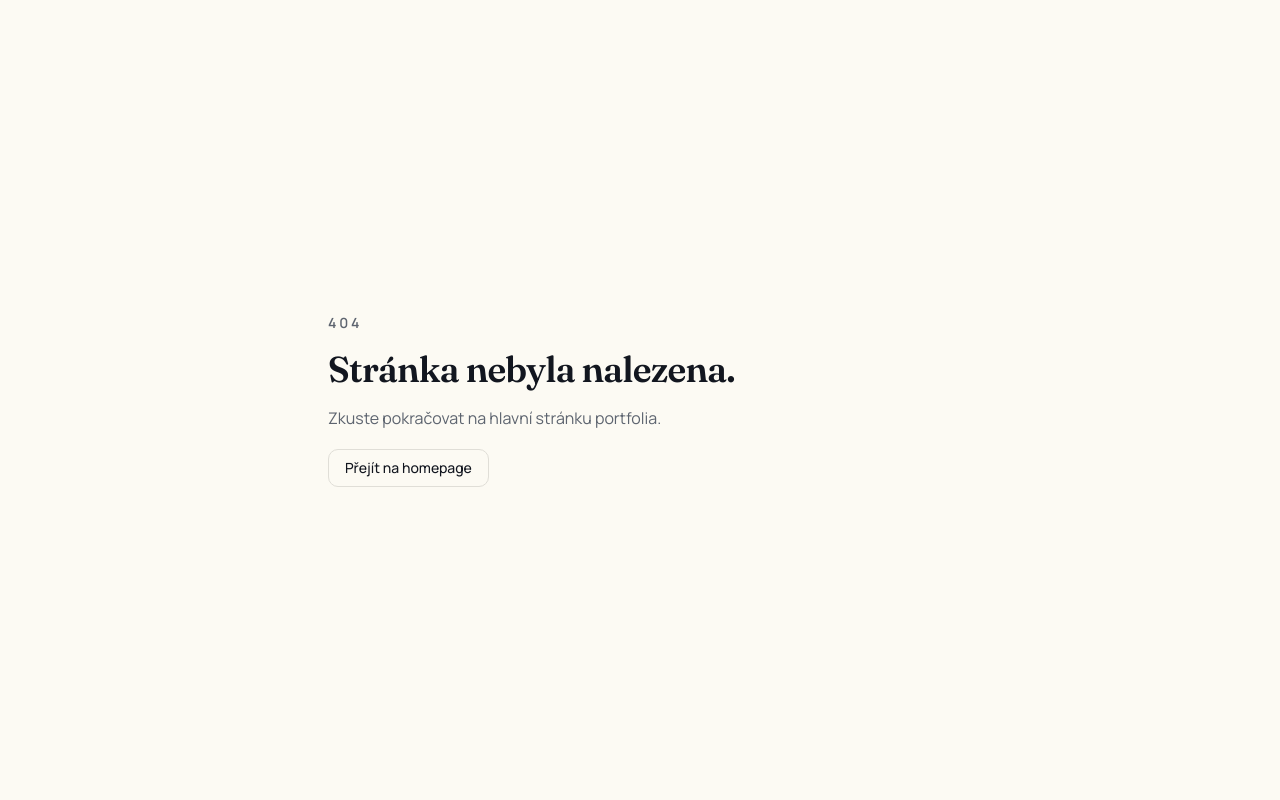
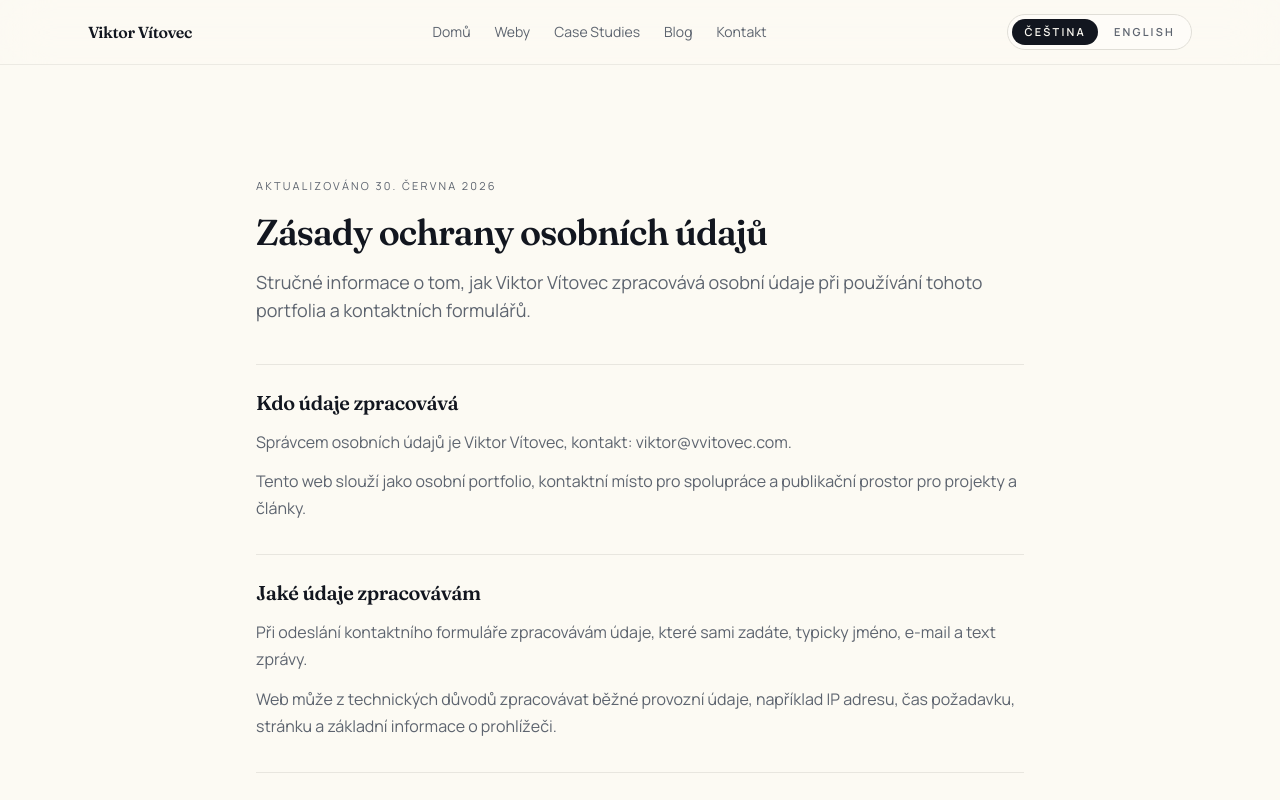
Before and after one commit to vvitovec/portfolio, a Next.js app: page /cs/privacy in a window 1280 px wide. Before the commit this address had no page. Shown: the top 800 px of the page. Built offline with nearby package versions, Linux system fonts and the light colour scheme.

Commit message:
privacy tiny detour

```diff
--- /dev/null
+++ b/src/app/[locale]/privacy/page.tsx
@@ -0,0 +1,196 @@
+import type { Metadata } from "next";
+
+import Container from "@/components/layout/Container";
+import JsonLd from "@/components/seo/JsonLd";
+import { routing, type Locale } from "@/i18n/routing";
+import { buildPageMetadata, SITE_NAME } from "@/lib/seo";
+import {
+  createBreadcrumbSchema,
+  createWebPageSchema,
+} from "@/lib/structured-data";
+
+type PageProps = {
+  params: Promise<{ locale: string }>;
+};
+
+type PrivacyContent = {
+  title: string;
+  description: string;
+  updated: string;
+  sections: Array<{
+    title: string;
+    body: string[];
+  }>;
+};
+
+const privacyByLocale: Record<Locale, PrivacyContent> = {
+  cs: {
+    title: "Zásady ochrany osobních údajů",
+    description:
+      "Stručné informace o tom, jak Viktor Vítovec zpracovává osobní údaje při používání tohoto portfolia a kontaktních formulářů.",
+    updated: "Aktualizováno 30. června 2026",
+    sections: [
+      {
+        title: "Kdo údaje zpracovává",
+        body: [
+          "Správcem osobních údajů je Viktor Vítovec, kontakt: viktor@vvitovec.com.",
+          "Tento web slouží jako osobní portfolio, kontaktní místo pro spolupráce a publikační prostor pro projekty a články.",
+        ],
+      },
+      {
+        title: "Jaké údaje zpracovávám",
+        body: [
+          "Při odeslání kontaktního formuláře zpracovávám údaje, které sami zadáte, typicky jméno, e-mail a text zprávy.",
+          "Web může z technických důvodů zpracovávat běžné provozní údaje, například IP adresu, čas požadavku, stránku a základní informace o prohlížeči.",
+        ],
+      },
+      {
+        title: "Proč údaje používám",
+        body: [
+          "Údaje používám k odpovědi na zprávy, domluvě spolupráce, ochraně webu před zneužitím a k zajištění běžného provozu webu.",
+          "Neprodávám osobní údaje třetím stranám a nepoužívám je pro nevyžádaný marketing.",
+        ],
+      },
+      {
+        title: "Služby třetích stran",
+        body: [
+          "Web je provozován přes hostingové a infrastrukturní služby, které mohou zpracovávat provozní data nezbytná pro doručení webu a zabezpečení.",
+          "Odkazy na externí služby, například GitHub, Instagram nebo LinkedIn, se řídí zásadami těchto služeb.",
+        ],
+      },
+      {
+        title: "Doba uchování a práva",
+        body: [
+          "Zprávy a související údaje uchovávám po dobu potřebnou k vyřízení komunikace a navazující spolupráce, případně po dobu vyžadovanou právními povinnostmi.",
+          "Můžete požádat o přístup, opravu nebo smazání svých údajů na e-mailu viktor@vvitovec.com.",
+        ],
+      },
+    ],
+  },
+  en: {
+    title: "Privacy Policy",
+    description:
+      "A concise overview of how Viktor Vítovec processes personal data when you use this portfolio and contact forms.",
+    updated: "Updated June 30, 2026",
+    sections: [
+      {
+        title: "Who processes the data",
+        body: [
+          "The data controller is Viktor Vítovec, contact: viktor@vvitovec.com.",
+          "This website is a personal portfolio, a contact point for collaboration, and a publishing space for projects and articles.",
+        ],
+      },
+      {
+        title: "What data I process",
+        body: [
+          "When you submit a contact form, I process the information you provide, typically your name, email address, and message.",
+          "For technical reasons, the website may process standard operational data such as IP address, request time, page URL, and basic browser information.",
+        ],
+      },
+      {
+        title: "Why I use the data",
+        body: [
+          "I use the data to respond to messages, discuss collaboration, protect the website from abuse, and keep the website operating normally.",
+          "I do not sell personal data to third parties and I do not use it for unsolicited marketing.",
+        ],
+      },
+      {
+        title: "Third-party services",
+        body: [
+          "The website runs on hosting and infrastructure services that may process operational data needed to deliver and secure the website.",
+          "External links, such as GitHub, Instagram, or LinkedIn, are governed by the policies of those services.",
+        ],
+      },
+      {
+        title: "Retention and rights",
+        body: [
+          "I keep messages and related data for as long as needed to handle communication and related collaboration, or for the period required by legal obligations.",
+          "You can request access, correction, or deletion of your data by emailing viktor@vvitovec.com.",
+        ],
+      },
+    ],
+  },
+};
+
+function getLocale(rawLocale: string): Locale {
+  return routing.locales.includes(rawLocale as Locale)
+    ? (rawLocale as Locale)
+    : routing.defaultLocale;
+}
+
+export async function generateMetadata({
+  params,
+}: PageProps): Promise<Metadata> {
+  const { locale: rawLocale } = await params;
+  const locale = getLocale(rawLocale);
+  const content = privacyByLocale[locale];
+
+  return buildPageMetadata({
+    locale,
+    pathname: "/privacy",
+    title: `${content.title} | ${SITE_NAME}`,
+    description: content.description,
+  });
+}
+
+export default async function PrivacyPage({ params }: PageProps) {
+  const { locale: rawLocale } = await params;
+  const locale = getLocale(rawLocale);
+  const content = privacyByLocale[locale];
+  const homeLabel = locale === "cs" ? "Domů" : "Home";
+
+  return (
+    <>
+      <JsonLd
+        id={`privacy-structured-data-${locale}`}
+        data={[
+          createWebPageSchema({
+            locale,
+            pathname: "/privacy",
+            title: content.title,
+            description: content.description,
+            includePerson: true,
+          }),
+          createBreadcrumbSchema(locale, [
+            { name: homeLabel, pathname: "/" },
+            { name: content.title, pathname: "/privacy" },
+          ]),
+        ]}
+      />
+      <section className="py-20 sm:py-28">
+        <Container>
+          <article className="mx-auto max-w-3xl space-y-10">
+            <header className="space-y-4">
+              <p className="text-[11px] uppercase tracking-[0.2em] text-muted-foreground">
+                {content.updated}
+              </p>
+              <h1 className="font-display text-3xl font-semibold tracking-tight text-foreground sm:text-4xl">
+                {content.title}
+              </h1>
+              <p className="text-base leading-7 text-muted-foreground sm:text-lg">
+                {content.description}
+              </p>
+            </header>
+            <div className="space-y-8">
+              {content.sections.map((section) => (
+                <section
+                  key={section.title}
+                  className="border-t border-border/70 pt-6"
+                >
+                  <h2 className="font-display text-xl font-semibold text-foreground">
+                    {section.title}
+                  </h2>
+                  <div className="mt-3 space-y-3 text-sm leading-7 text-muted-foreground sm:text-base">
+                    {section.body.map((paragraph) => (
+                      <p key={paragraph}>{paragraph}</p>
+                    ))}
+                  </div>
+                </section>
+              ))}
+            </div>
+          </article>
+        </Container>
+      </section>
+    </>
+  );
+}
--- a/src/app/sitemap.ts
+++ b/src/app/sitemap.ts
@@ -12,6 +12,7 @@ const STATIC_PATHS = [
   "/blog",
   "/contact",
   "/ai-search-brief",
+  "/privacy",
 ];
 
 export const dynamic = "force-dynamic";
```
